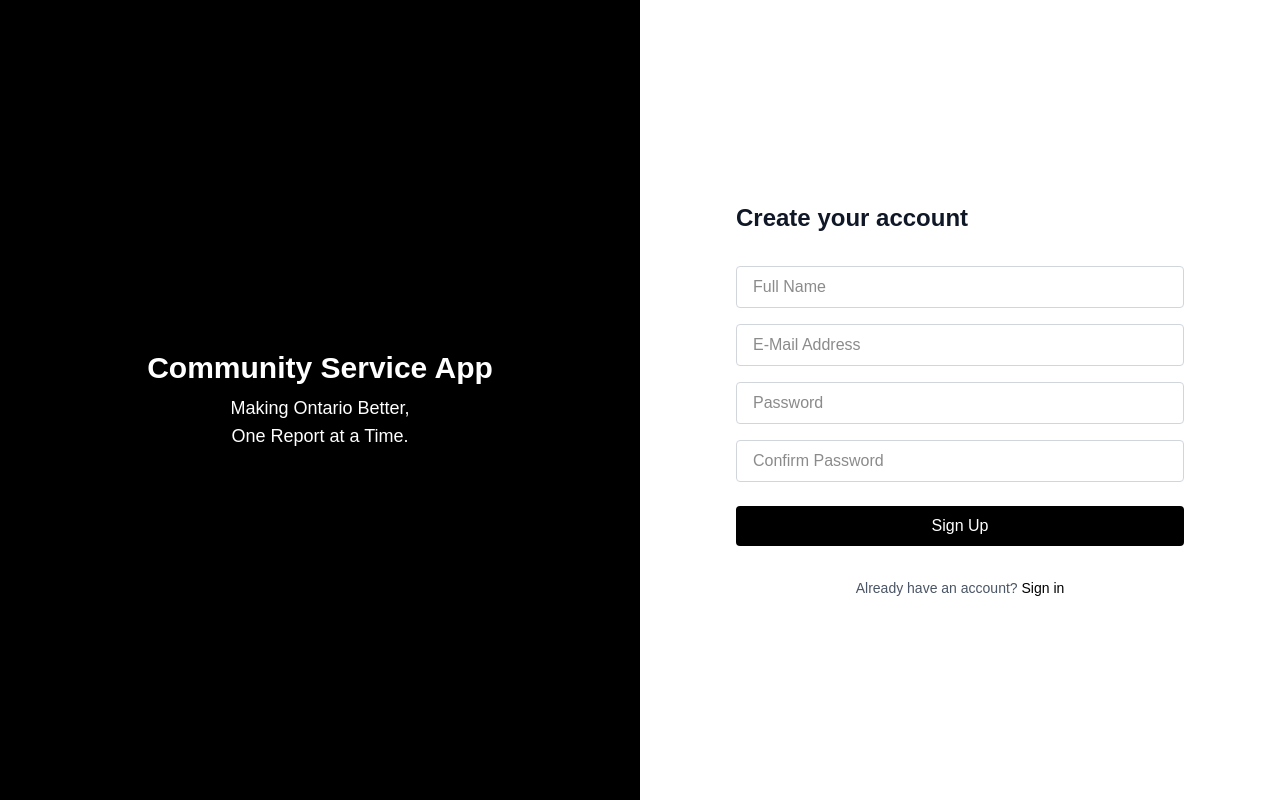
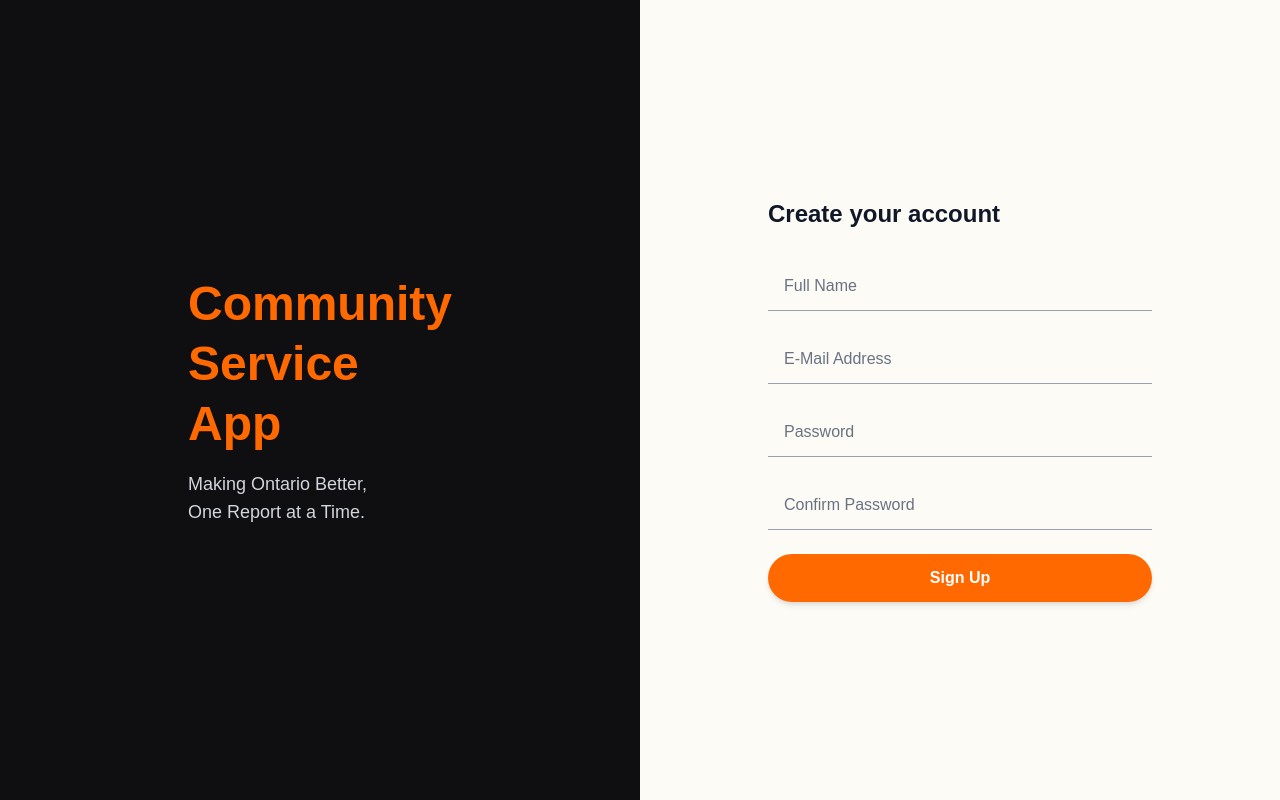
Before and after one commit to Abhichakrani/PRJ666, a Next.js app: page /register in a window 1280 px wide. Built offline with nearby package versions, Linux system fonts and the light colour scheme.

Commit message:
orange with ui

```diff
--- a/src/pages/register.js
+++ b/src/pages/register.js
@@ -98,36 +98,39 @@ export default function RegisterPage() {
   };
 return (
   <div className="min-h-screen flex">
-    {/* Left panel */}
-    <div className="w-1/2 bg-black text-white flex items-center justify-center">
-      <div className="text-center px-8">
-        <h1 className="text-3xl font-bold mb-2">Community Service App</h1>
-        <p className="text-lg">Making Ontario Better,<br />One Report at a Time.</p>
+    {/* Left panel - Dark with orange accent */}
+    <div className="w-1/2 bg-[#0f0f11] text-white flex items-center justify-center">
+      <div className="text-left px-10">
+        <h1 className="text-5xl font-bold text-orange-500 leading-tight">
+          Community<br />Service<br />App
+        </h1>
+        <p className="mt-4 text-lg text-gray-300">
+          Making Ontario Better,<br />One Report at a Time.
+        </p>
       </div>
     </div>
 
-    {/* Right panel */}
-    <div className="w-1/2 flex items-center justify-center">
-      <div className="max-w-md w-full space-y-8">
-        <div>
-          <h2 className="text-2xl font-bold text-gray-900">Create your account</h2>
-        </div>
+    {/* Right panel - Light form */}
+    <div className="w-1/2 bg-[#fdfbf6] flex items-center justify-center">
+      <div className="w-full max-w-md px-8">
+        <h2 className="text-2xl font-semibold text-gray-900 mb-8">
+          Create your account
+        </h2>
 
         {errors.general && (
-          <div className="bg-red-100 border border-red-400 text-red-700 px-4 py-3 rounded relative">
+          <div className="bg-red-100 border border-red-400 text-red-700 px-4 py-3 rounded relative mb-4">
             {errors.general}
           </div>
         )}
 
-        <form className="space-y-6" onSubmit={handleSubmit}>
-          <div className="space-y-4">
+        <form onSubmit={handleSubmit} className="space-y-6">
           <input
             type="text"
             name="name"
             placeholder="Full Name"
             value={formData.name}
             onChange={handleChange}
-              className={`w-full px-4 py-2 border ${errors.name ? 'border-red-500' : 'border-gray-300'} rounded`}
+            className={`w-full px-4 py-3 border-b border-gray-400 bg-transparent focus:outline-none focus:border-orange-500 placeholder-gray-500`}
           />
           {errors.name && <p className="text-sm text-red-600">{errors.name}</p>}
 
@@ -137,7 +140,7 @@ return (
             placeholder="E-Mail Address"
             value={formData.email}
             onChange={handleChange}
-              className={`w-full px-4 py-2 border ${errors.email ? 'border-red-500' : 'border-gray-300'} rounded`}
+            className={`w-full px-4 py-3 border-b border-gray-400 bg-transparent focus:outline-none focus:border-orange-500 placeholder-gray-500`}
           />
           {errors.email && <p className="text-sm text-red-600">{errors.email}</p>}
 
@@ -147,7 +150,7 @@ return (
             placeholder="Password"
             value={formData.password}
             onChange={handleChange}
-              className={`w-full px-4 py-2 border ${errors.password ? 'border-red-500' : 'border-gray-300'} rounded`}
+            className={`w-full px-4 py-3 border-b border-gray-400 bg-transparent focus:outline-none focus:border-orange-500 placeholder-gray-500`}
           />
           {errors.password && <p className="text-sm text-red-600">{errors.password}</p>}
 
@@ -156,27 +159,20 @@ return (
             name="confirmPassword"
             placeholder="Confirm Password"
             onChange={handleChange}
-              className="w-full px-4 py-2 border border-gray-300 rounded"
+            className="w-full px-4 py-3 border-b border-gray-400 bg-transparent focus:outline-none focus:border-orange-500 placeholder-gray-500"
           />
-          </div>
 
           <button
             type="submit"
             disabled={isSubmitting}
-            className="w-full py-2 bg-black text-white rounded hover:bg-gray-800 transition"
+            className="w-full bg-orange-500 text-white py-3 rounded-full shadow-md hover:bg-orange-600 transition duration-300 font-semibold"
           >
             {isSubmitting ? 'Registering...' : 'Sign Up'}
           </button>
         </form>
-
-        <div className="text-center text-sm text-gray-600">
-          Already have an account?{' '}
-          <Link href="/login" className="font-medium text-black hover:underline">
-            Sign in
-          </Link>
-        </div>
       </div>
     </div>
   </div>
 );
+
 }
```
Lines whose indentation alone changed are shown as unchanged.
